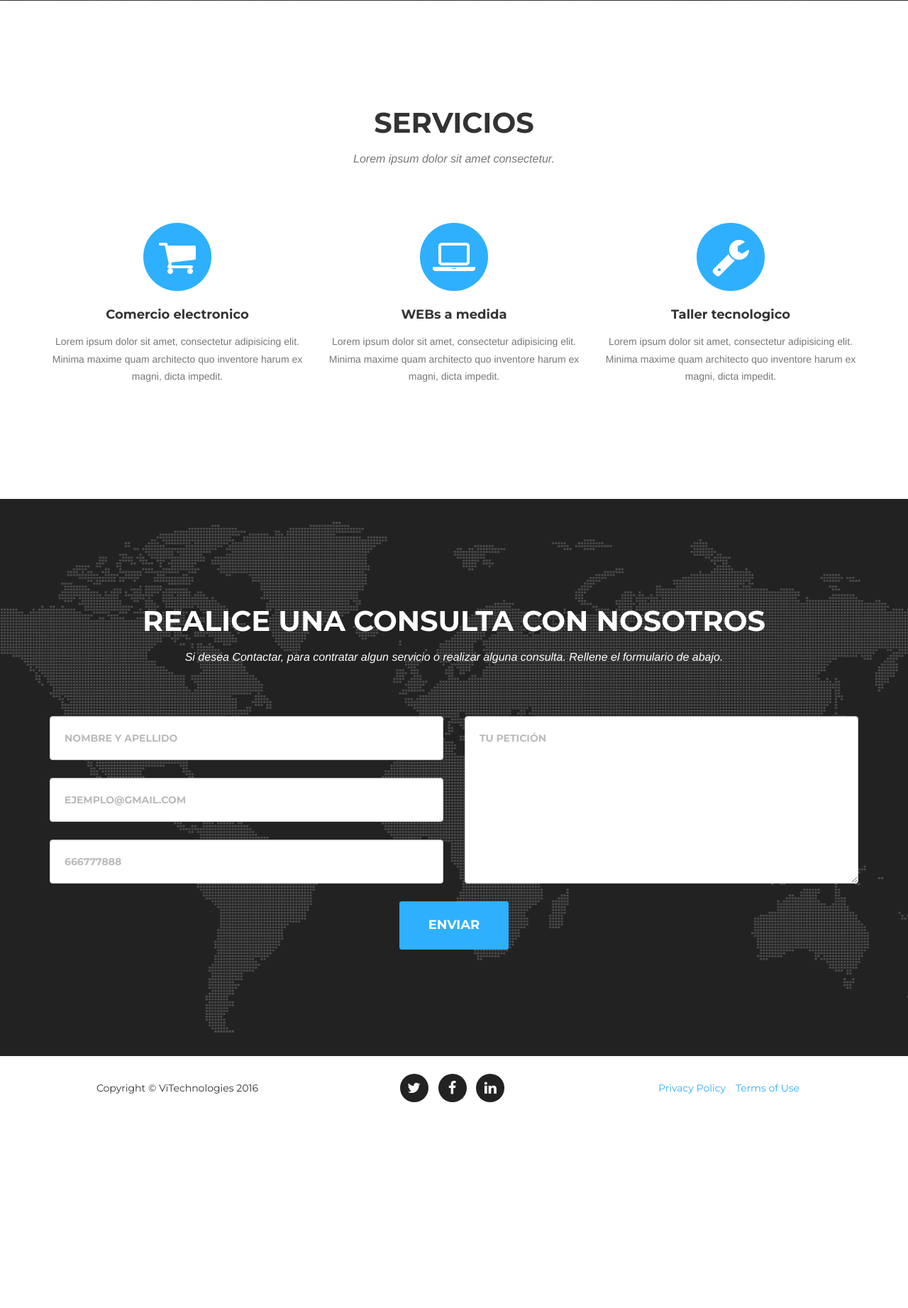
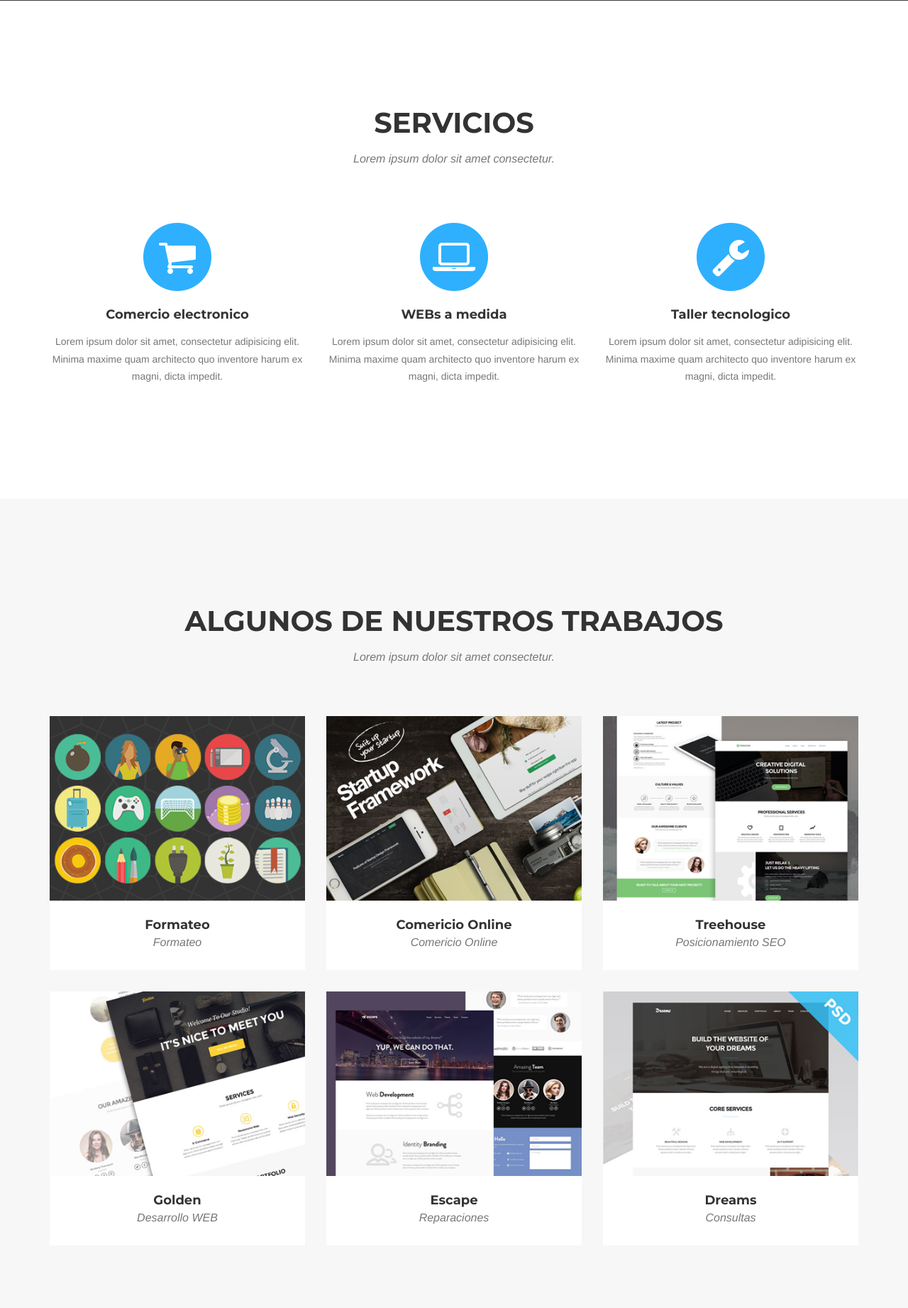
Before and after one commit to polouters/ViTechnologies, a PHP site: page / in a window 1280 px wide. Shown: the part 757-2600 px from the top of the page at 71% size. Before the commit the page ends 2310 px from the top, so only its background shows below. Run offline with PHP 8.4, Linux system fonts and the light colour scheme; some libraries are stand-ins or nearby versions.

Commit message:
añadido elemento porfolio

```diff
--- /dev/null
+++ b/Elementos/nosotros.php
@@ -0,0 +1,11 @@
+<section id="about">
+    <div class="container">
+        <div class="row">
+            <div class="col-lg-12 text-center">
+                <h2 class="section-heading">Quienes somos?</h2>
+                <p class="section-subheading text-muted">Somos una pequeña empresa del sector tecnologico. ........ Lorem ipsum dolor sit amet, consectetur adipisicing elit. Aut eaque, laboriosam veritatis, quos non quis ad perspiciatis, totam corporis ea, alias ut unde.</p></p>
+            </div>
+        </div>
+
+    </div>
+</section>
--- /dev/null
+++ b/Elementos/porfolio.php
@@ -0,0 +1,68 @@
+<!-- Portfolio -->
+<section id="portfolio" class="bg-light-gray">
+    <div class="container">
+        <div class="row">
+            <div class="col-lg-12 text-center">
+                <h2 class="section-heading">Algunos de nuestros trabajos</h2>
+                <h3 class="section-subheading text-muted">Lorem ipsum dolor sit amet consectetur.</h3>
+            </div>
+        </div>
+        <div class="row">
+            <div class="col-md-4 col-sm-6 portfolio-item">
+                <a href="#portfolioModal1" class="portfolio-link" data-toggle="modal">
+
+                    <img src="img/portfolio/roundicons.png" class="img-responsive" alt="">
+                </a>
+                <div class="portfolio-caption">
+                    <h4>Formateo</h4>
+                    <p class="text-muted">Formateo</p>
+                </div>
+            </div>
+            <div class="col-md-4 col-sm-6 portfolio-item">
+                <a href="#portfolioModal2" class="portfolio-link" data-toggle="modal">
+                    <img src="img/portfolio/startup-framework.png" class="img-responsive" alt="">
+                </a>
+                <div class="portfolio-caption">
+                    <h4>Comericio Online</h4>
+                    <p class="text-muted">Comericio Online</p>
+                </div>
+            </div>
+            <div class="col-md-4 col-sm-6 portfolio-item">
+                <a href="#portfolioModal3" class="portfolio-link" data-toggle="modal">
+                    <img src="img/portfolio/treehouse.png" class="img-responsive" alt="">
+                </a>
+                <div class="portfolio-caption">
+                    <h4>Treehouse</h4>
+                    <p class="text-muted">Posicionamiento SEO</p>
+                </div>
+            </div>
+            <div class="col-md-4 col-sm-6 portfolio-item">
+                <a href="#portfolioModal4" class="portfolio-link" data-toggle="modal">
+                    <img src="img/portfolio/golden.png" class="img-responsive" alt="">
+                </a>
+                <div class="portfolio-caption">
+                    <h4>Golden</h4>
+                    <p class="text-muted">Desarrollo WEB</p>
+                </div>
+            </div>
+            <div class="col-md-4 col-sm-6 portfolio-item">
+                <a href="#portfolioModal5" class="portfolio-link" data-toggle="modal">
+                    <img src="img/portfolio/escape.png" class="img-responsive" alt="">
+                </a>
+                <div class="portfolio-caption">
+                    <h4>Escape</h4>
+                    <p class="text-muted">Reparaciones</p>
+                </div>
+            </div>
+            <div class="col-md-4 col-sm-6 portfolio-item">
+                <a href="#portfolioModal6" class="portfolio-link" data-toggle="modal">
+                    <img src="img/portfolio/dreams.png" class="img-responsive" alt="">
+                </a>
+                <div class="portfolio-caption">
+                    <h4>Dreams</h4>
+                    <p class="text-muted">Consultas</p>
+                </div>
+            </div>
+        </div>
+    </div>
+</section>
--- a/index.php
+++ b/index.php
@@ -4,8 +4,8 @@ require_once __DIR__."/Elementos/head.php";
 require_once __DIR__."/Elementos/nav.php";
 require_once __DIR__."/Elementos/cabecera.php";
 require_once __DIR__."/Elementos/servicios.php";
-
-
+require_once __DIR__."/Elementos/porfolio.php";
+require_once __DIR__."/Elementos/nosotros.php";
 require_once __DIR__."/Elementos/Contacto.php";
 require_once __DIR__."/Elementos/footer.php";
 
--- a/js/contact_me.js
+++ b/js/contact_me.js
@@ -33,7 +33,7 @@ $(function() {
                     $('#success > .alert-success').html("<button type='button' class='close' data-dismiss='alert' aria-hidden='true'>&times;")
                         .append("</button>");
                     $('#success > .alert-success')
-                        .append("<strong>Tu mensaje ha sido enviado </strong>");
+                        .append("<strong>Your message has been sent. </strong>");
                     $('#success > .alert-success')
                         .append('</div>');
 
```
Also changed, not shown: img/header-bg.jpg.
